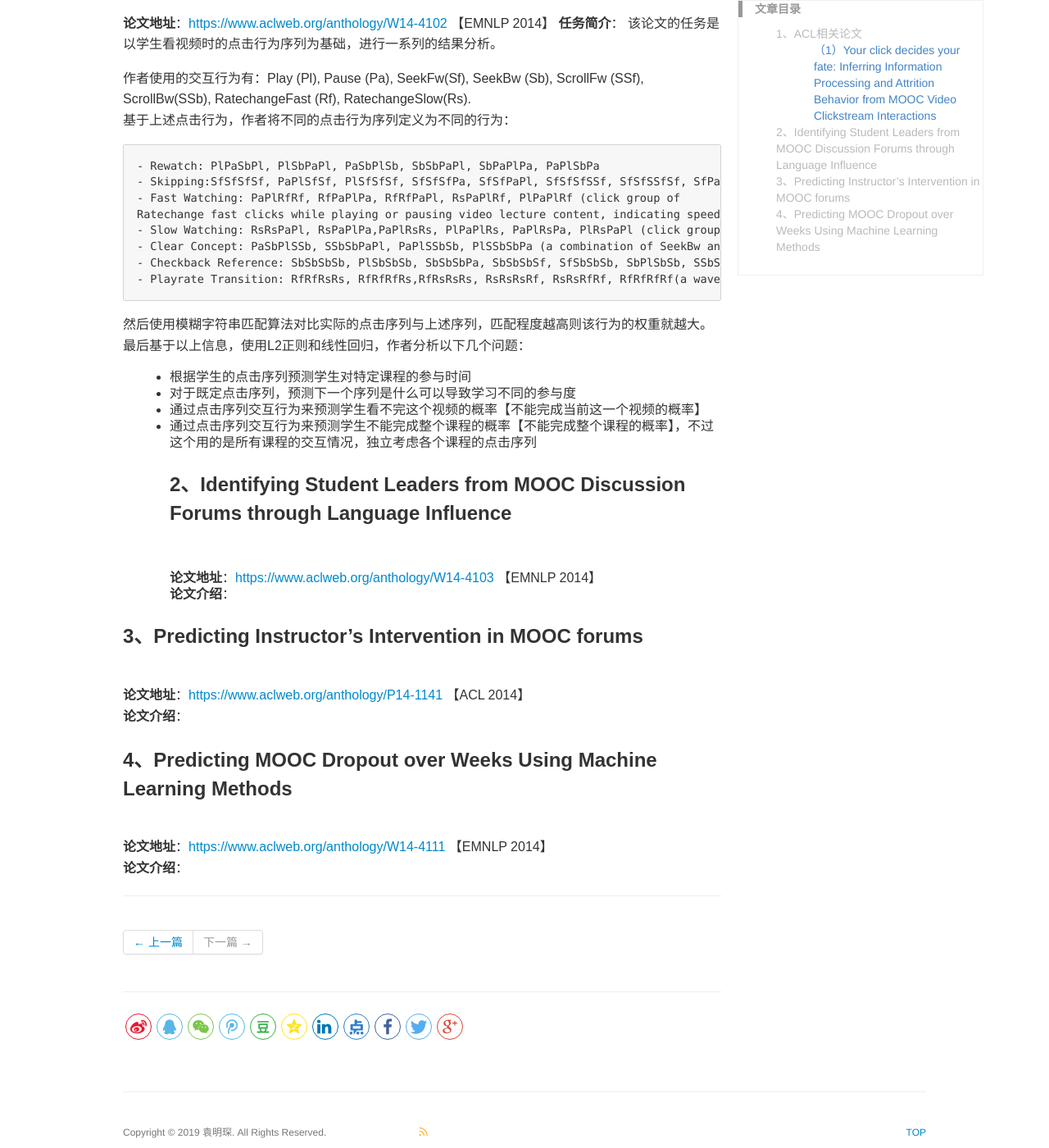
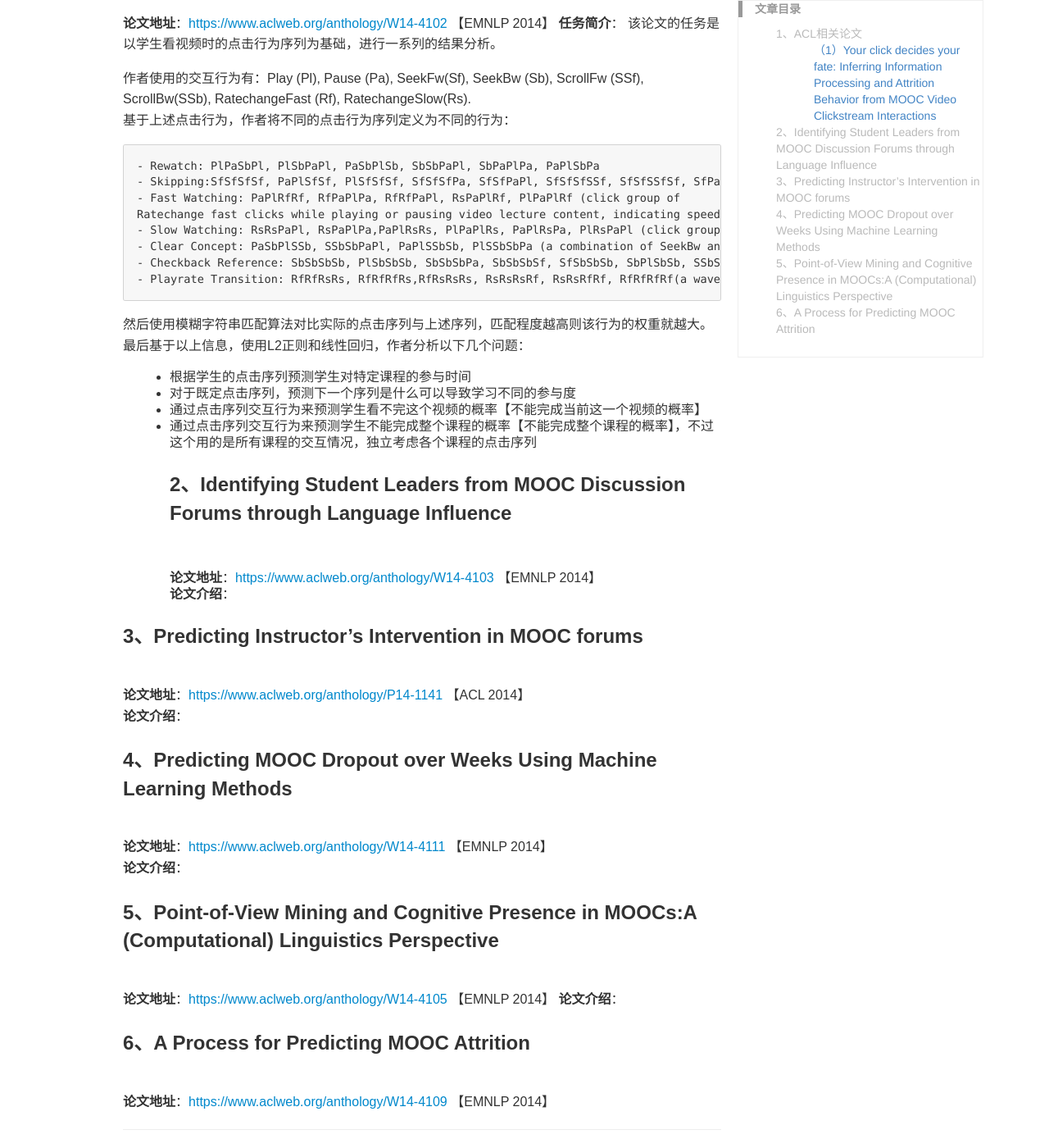
Before and after one commit to yuanmingchen/yuanmingchen.github.io, a Jekyll site: the page built from _posts/2019-04-19-online course nlp paper survey 2.md, in a window 1280 px wide and 1400 px high, scrolled down 437 px. Shown: the whole window at 82% size. Built offline with Jekyll 4.4.1, drawn with Linux system fonts in a browser that asks for light colours; comment, search, counter and statistics services are not loaded.

Commit message:
Updates _posts/2019-04-19-online course nlp paper survey 2.md
Auto commit by GitBook Editor

```diff
--- a/_posts/2019-04-19-online course nlp paper survey 2.md
+++ b/_posts/2019-04-19-online course nlp paper survey 2.md
@@ -44,3 +44,10 @@ Ratechange fast clicks while playing or pausing video lecture content, indicatin
 ### 4、Predicting MOOC Dropout over Weeks Using Machine Learning Methods
 **论文地址**：<https://www.aclweb.org/anthology/W14-4111> 【EMNLP 2014】
 **论文介绍**：
+
+### 5、Point-of-View Mining and Cognitive Presence in MOOCs:A (Computational) Linguistics Perspective
+**论文地址**：<https://www.aclweb.org/anthology/W14-4105>  【EMNLP 2014】
+**论文介绍**：
+
+### 6、A Process for Predicting MOOC Attrition
+**论文地址**：<https://www.aclweb.org/anthology/W14-4109>  【EMNLP 2014】
```
